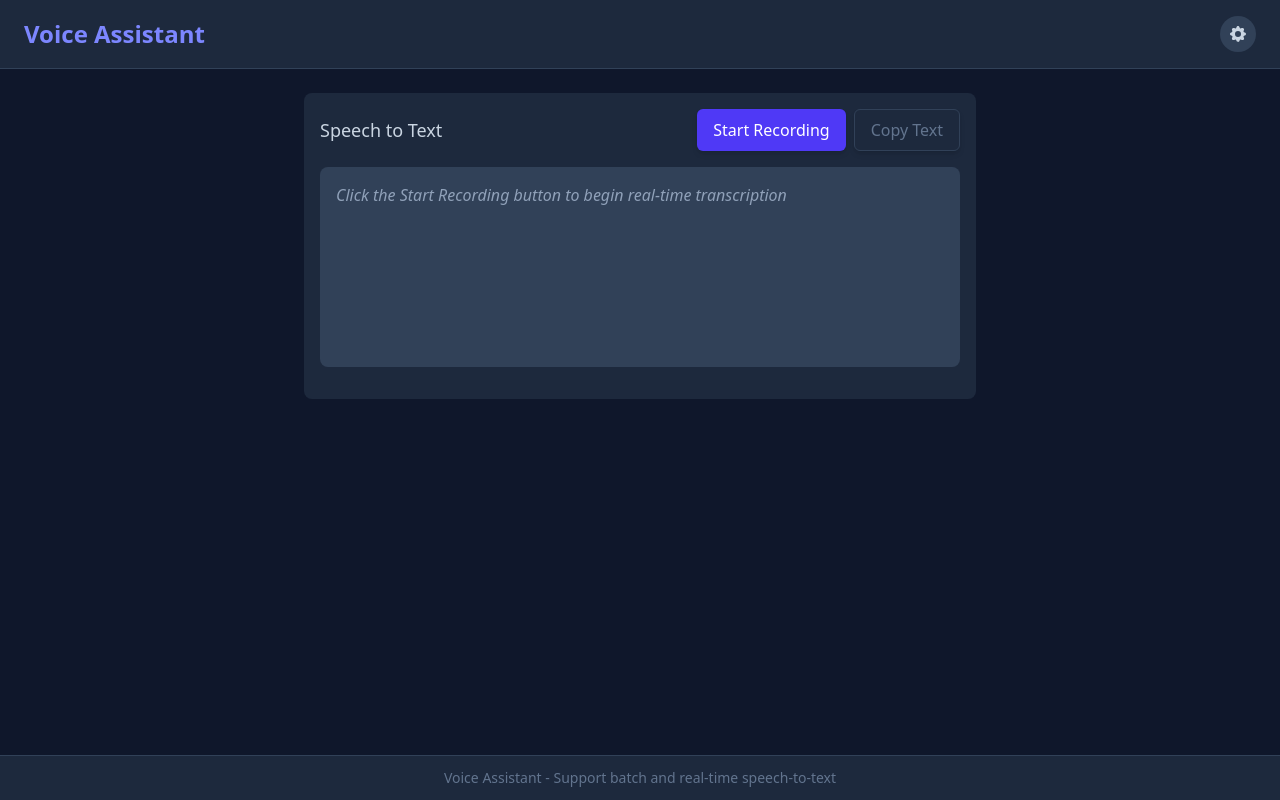
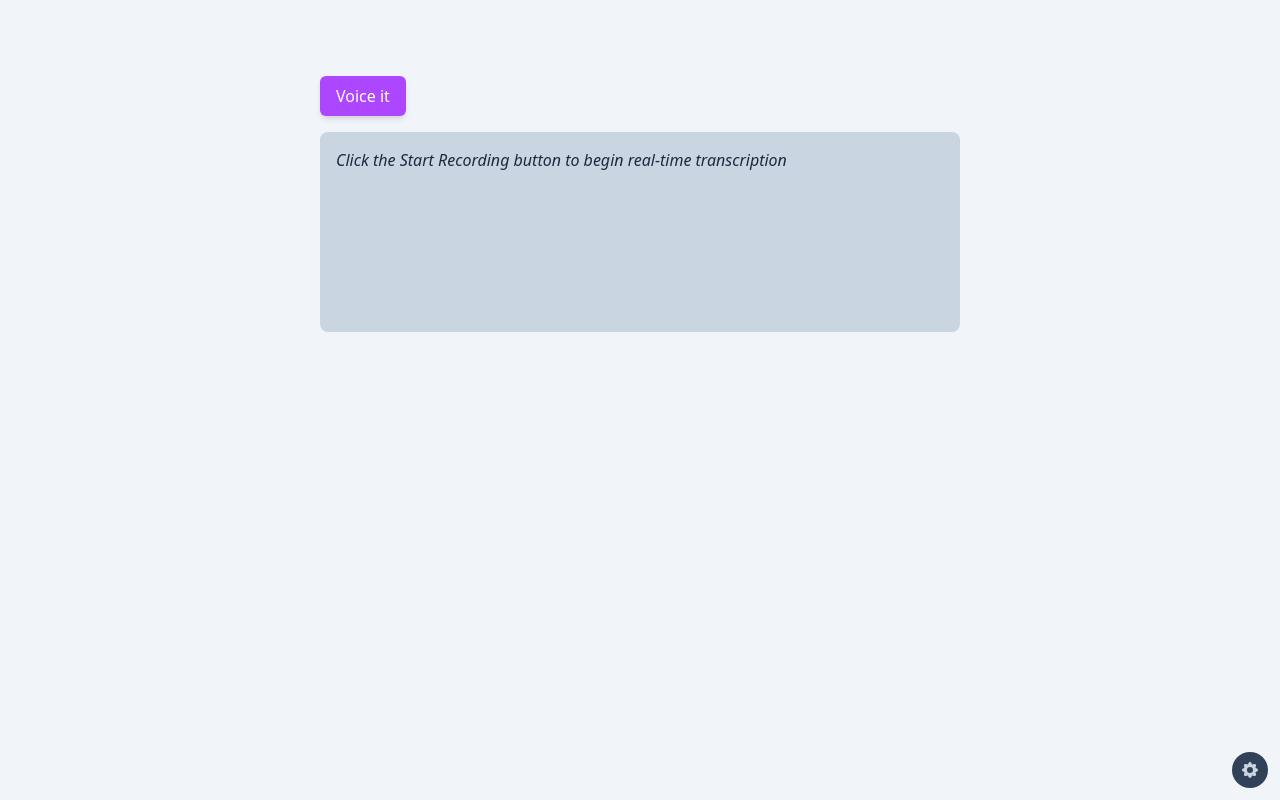
Before and after one commit to BoLiDev/prompt-speaker, a React (Vite) app: page / in a window 1280 px wide. Built offline with nearby package versions, Linux system fonts and the light colour scheme.

Commit message:
refactor: try different design ideas

```diff
--- a/dist-electron/main.js
+++ b/dist-electron/main.js
@@ -1,54 +1,78 @@
-import { ipcMain as _, app as n, BrowserWindow as c } from "electron";
-import o from "node:path";
-import { fileURLToPath as f } from "node:url";
-import E from "node:fs";
-import v from "node:os";
-const l = o.dirname(f(import.meta.url));
-process.env.APP_ROOT = o.join(l, "..");
-const s = process.env.VITE_DEV_SERVER_URL,
-  D = o.join(process.env.APP_ROOT, "dist-electron"),
-  a = o.join(process.env.APP_ROOT, "dist");
-process.env.VITE_PUBLIC = s ? o.join(process.env.APP_ROOT, "public") : a;
+import { ipcMain, app, BrowserWindow } from "electron";
+import path from "node:path";
+import { fileURLToPath } from "node:url";
+import fs from "node:fs";
+import os from "node:os";
+const __dirname = path.dirname(fileURLToPath(import.meta.url));
+process.env.APP_ROOT = path.join(__dirname, "..");
+const VITE_DEV_SERVER_URL = process.env["VITE_DEV_SERVER_URL"];
+const MAIN_DIST = path.join(process.env.APP_ROOT, "dist-electron");
+const RENDERER_DIST = path.join(process.env.APP_ROOT, "dist");
+process.env.VITE_PUBLIC = VITE_DEV_SERVER_URL ? path.join(process.env.APP_ROOT, "public") : RENDERER_DIST;
 process.env.GRPC_DNS_RESOLVER = "native";
-let e;
-function p() {
-  (e = new c({
-    icon: o.join(process.env.VITE_PUBLIC, "electron-vite.svg"),
+let win;
+function createWindow() {
+  win = new BrowserWindow({
+    icon: path.join(process.env.VITE_PUBLIC, "electron-vite.svg"),
+    width: 960,
+    height: 680,
+    // 使用系统原生的标题栏和控件
+    titleBarStyle: "hidden",
+    // 在macOS上制造无框架窗口的错觉，同时保留系统按钮和标题
+    trafficLightPosition: { x: 15, y: 10 },
+    // 透明背景
+    backgroundColor: "#00000000",
+    // 窗口圆角
+    roundedCorners: true,
     webPreferences: {
-      preload: o.join(l, "preload.mjs"),
-      nodeIntegration: !0,
-      contextIsolation: !1,
-    },
-  })),
-    e.webContents.on("did-finish-load", () => {
-      e == null ||
-        e.webContents.send(
-          "main-process-message",
-          /* @__PURE__ */ new Date().toLocaleString(),
-        ),
-        console.log("📝 Renderer process loaded");
-    }),
-    s
-      ? (e.loadURL(s),
-        e.webContents.openDevTools(),
-        console.log("🔧 DevTools opened automatically in dev mode"))
-      : e.loadFile(o.join(a, "index.html"));
+      preload: path.join(__dirname, "preload.mjs"),
+      nodeIntegration: true,
+      contextIsolation: false
+    }
+  });
+  win.webContents.on("did-finish-load", () => {
+    win == null ? void 0 : win.webContents.send("main-process-message", (/* @__PURE__ */ new Date()).toLocaleString());
+    console.log("📝 Renderer process loaded");
+  });
+  if (VITE_DEV_SERVER_URL) {
+    win.loadURL(VITE_DEV_SERVER_URL);
+    win.webContents.openDevTools();
+    console.log("🔧 DevTools opened automatically in dev mode");
+  } else {
+    win.loadFile(path.join(RENDERER_DIST, "index.html"));
+  }
 }
-_.handle("create-temp-file", (i, t) => {
-  const d = v.tmpdir(),
-    m = t.prefix || "temp_",
-    R = t.extension ? `.${t.extension}` : "",
-    r = o.join(d, `${m}${Date.now()}${R}`);
-  return E.writeFileSync(r, ""), r;
+ipcMain.handle(
+  "create-temp-file",
+  (_, options) => {
+    const tempDir = os.tmpdir();
+    const prefix = options.prefix || "temp_";
+    const extension = options.extension ? `.${options.extension}` : "";
+    const tempFilePath = path.join(
+      tempDir,
+      `${prefix}${Date.now()}${extension}`
+    );
+    fs.writeFileSync(tempFilePath, "");
+    return tempFilePath;
+  }
+);
+app.on("window-all-closed", () => {
+  if (process.platform !== "darwin") {
+    app.quit();
+    win = null;
+  }
 });
-n.on("window-all-closed", () => {
-  process.platform !== "darwin" && (n.quit(), (e = null));
+app.on("activate", () => {
+  if (BrowserWindow.getAllWindows().length === 0) {
+    createWindow();
+  }
 });
-n.on("activate", () => {
-  c.getAllWindows().length === 0 && p();
+app.whenReady().then(createWindow);
+process.on("uncaughtException", (error) => {
+  console.error("🚨 Uncaught exception in main process:", error);
 });
-n.whenReady().then(p);
-process.on("uncaughtException", (i) => {
-  console.error("🚨 Uncaught exception in main process:", i);
-});
-export { D as MAIN_DIST, a as RENDERER_DIST, s as VITE_DEV_SERVER_URL };
+export {
+  MAIN_DIST,
+  RENDERER_DIST,
+  VITE_DEV_SERVER_URL
+};
--- a/src/App.tsx
+++ b/src/App.tsx
@@ -5,31 +5,22 @@ import RecordingView from "@src/components/RecordingView";
 import RefinementView from "@src/components/RefinementView";
 import ConfigPanel from "@src/components/ConfigPanel";
 import ConfigButton from "@src/components/ConfigPanel/ConfigButton";
+import CustomTitleBar from "@src/components/CustomTitleBar";
 import { rootStore, StoreContext } from "@src/stores";
 
 function App() {
   return (
     <StoreContext.Provider value={rootStore}>
-      <div className="min-h-screen bg-slate-900 flex flex-col">
-        <header className="py-4 px-6 bg-slate-800 border-b border-slate-700 flex justify-between items-center">
-          <h1 className="text-2xl font-bold text-indigo-400">
-            Voice Assistant
-          </h1>
-          <ConfigButton />
-        </header>
+      <div className="min-h-screen bg-slate-100 flex flex-col">
+        <CustomTitleBar />
+        <ConfigButton className="absolute right-3 bottom-3" />
 
-        <main className="flex-1 overflow-hidden">
-          <div className="app-container h-full">
-            <TransitionContainer>
-              <RecordingView />
-              <RefinementView />
-            </TransitionContainer>
-          </div>
-        </main>
-
-        <footer className="py-3 px-6 bg-slate-800 border-t border-slate-700 text-center text-slate-500 text-sm">
-          Voice Assistant - Support batch and real-time speech-to-text
-        </footer>
+        <div className="h-full">
+          <TransitionContainer>
+            <RecordingView />
+            <RefinementView />
+          </TransitionContainer>
+        </div>
       </div>
 
       <ConfigPanel />
--- a/src/components/ConfigPanel/ConfigButton.tsx
+++ b/src/components/ConfigPanel/ConfigButton.tsx
@@ -7,15 +7,16 @@ import { useConfigStore } from "@src/stores";
 /**
  * ConfigButton component - Button to open the configuration panel
  */
-const ConfigButton: React.FC = observer(() => {
+const ConfigButton: React.FC<{ className?: string }> = observer(
+  ({ className }) => {
     const configStore = useConfigStore();
 
     return (
       <button
         onClick={() => configStore.openConfig()}
-      className="p-2 rounded-full bg-slate-700 hover:bg-slate-600
+        className={`p-2 rounded-full bg-slate-700 hover:bg-slate-600
                 text-slate-300 hover:text-white transition-colors
-                focus:outline-none focus:ring-2 focus:ring-slate-500"
+                focus:outline-none focus:ring-2 focus:ring-slate-500 ${className}`}
         title="Open Settings"
       >
         <svg
@@ -32,6 +33,7 @@ const ConfigButton: React.FC = observer(() => {
         </svg>
       </button>
     );
-});
+  },
+);
 
 export default ConfigButton;
--- a/src/components/ConfigPanel/index.tsx
+++ b/src/components/ConfigPanel/index.tsx
@@ -26,7 +26,7 @@ const ConfigPanel: React.FC = observer(() => {
 
   return (
     <div className="fixed inset-0 bg-slate-900/80 z-50 flex items-center justify-center">
-      <div className="bg-slate-800 rounded-lg p-6 w-11/12 max-w-md border border-slate-700 shadow-xl">
+      <div className="rounded-lg p-6 w-11/12 max-w-md border border-slate-700 shadow-xl">
         <h2 className="text-xl font-semibold text-white mb-4">Configuration</h2>
 
         <div className="mb-4">
--- /dev/null
+++ b/src/components/CustomTitleBar/index.tsx
@@ -0,0 +1,25 @@
+/** @format */
+
+import React from "react";
+
+/**
+ * 自定义标题栏组件，用于在无边框窗口中显示应用名称
+ */
+const CustomTitleBar: React.FC = () => {
+  return (
+    <div className="app-drag-region bg-slate-100 flex items-center px-4 h-9">
+      {/* <div className="flex items-center flex-1 ml-16">
+        <img
+          src="/electron-vite.svg"
+          alt="logo"
+          className="w-5 h-5 mr-2 non-draggable"
+        />
+        <h1 className="text-white text-sm font-medium non-draggable">
+          {title}
+        </h1>
+      </div> */}
+    </div>
+  );
+};
+
+export default CustomTitleBar;
--- a/src/components/RecordingView/components/LiveTranscription.tsx
+++ b/src/components/RecordingView/components/LiveTranscription.tsx
@@ -3,7 +3,6 @@
 import React from "react";
 import { observer } from "mobx-react-lite";
 import { useLiveTranscriptionStore, useRefineStore } from "@src/stores";
-import { copyToClipboard } from "@src/utils";
 
 interface LiveTranscriptionProps {
   onComplete?: () => void;
@@ -30,10 +29,6 @@ const LiveTranscription: React.FC<LiveTranscriptionProps> = observer(
       liveTranscriptionStore.stopRecording();
     };
 
-    const handleCopyText = () => {
-      copyToClipboard(liveTranscriptionStore.transcript);
-    };
-
     const handleContinue = () => {
       if (onComplete) {
         onComplete();
@@ -45,7 +40,7 @@ const LiveTranscription: React.FC<LiveTranscriptionProps> = observer(
         return (
           <button
             onClick={handleStopRecording}
-            className="px-4 py-2 bg-red-600 hover:bg-red-700 text-white rounded-md transition-colors shadow-md"
+            className="px-4 py-2 bg-purple-400 hover:bg-purple-500 text-white rounded-md transition-colors shadow-md"
           >
             Stop Recording
           </button>
@@ -56,7 +51,7 @@ const LiveTranscription: React.FC<LiveTranscriptionProps> = observer(
         return (
           <button
             onClick={handleStopRecording} // Allow stopping during preparation
-            className="px-4 py-2 bg-yellow-500 hover:bg-yellow-600 text-white rounded-md transition-colors shadow-md flex items-center"
+            className="px-4 py-2 bg-purple-400 hover:bg-purple-500 text-white rounded-md transition-colors shadow-md flex items-center"
           >
             <svg
               className="animate-spin -ml-1 mr-2 h-4 w-4 text-white"
@@ -96,9 +91,9 @@ const LiveTranscription: React.FC<LiveTranscriptionProps> = observer(
         return (
           <button
             onClick={handleStartRecording}
-            className="px-4 py-2 bg-indigo-600 hover:bg-indigo-700 text-white rounded-md transition-colors shadow-md flex items-center"
+            className="px-4 py-2 bg-purple-500 hover:bg-purple-600 text-white rounded-md transition-colors shadow-md flex items-center"
           >
-            Start Recording
+            Voice it
           </button>
         );
       }
@@ -131,23 +126,9 @@ const LiveTranscription: React.FC<LiveTranscriptionProps> = observer(
       liveTranscriptionStore.isIdle && text && text.length > 0;
 
     return (
-      <div className="w-full max-w-2xl bg-slate-800 rounded-lg p-4 mb-6">
+      <div className="w-full max-w-2xl rounded-lg p-4 mb-6">
         <div className="mb-4 flex justify-between items-center">
-          <h3 className="text-lg font-medium text-slate-300">Speech to Text</h3>
-          <div className="flex space-x-2">
-            {renderPrimaryButton()}
-            <button
-              onClick={handleCopyText}
-              disabled={!text}
-              className={`px-4 py-2 border rounded-md transition-colors shadow-md ${
-                text
-                  ? "bg-slate-700 hover:bg-slate-600 text-white border-slate-600"
-                  : "bg-slate-800 text-slate-500 border-slate-700 cursor-not-allowed"
-              }`}
-            >
-              Copy Text
-            </button>
-          </div>
+          <div className="flex space-x-2">{renderPrimaryButton()}</div>
         </div>
 
         {liveTranscriptionStore.isError && errorText ? (
@@ -155,11 +136,11 @@ const LiveTranscription: React.FC<LiveTranscriptionProps> = observer(
             {errorText}
           </div>
         ) : (
-          <div className="p-4 bg-slate-700 rounded-lg text-slate-100 min-h-[200px] max-h-[400px] overflow-y-auto">
+          <div className="p-4 bg-slate-300 rounded-lg text-slate-100 min-h-[200px] max-h-[400px] overflow-y-auto">
             {text ? (
               <p className="whitespace-pre-wrap">{text}</p>
             ) : (
-              <p className="text-slate-400 italic">{getPlaceholderText()}</p>
+              <p className="text-slate-800 italic">{getPlaceholderText()}</p>
             )}
           </div>
         )}
--- a/src/components/RecordingView/index.tsx
+++ b/src/components/RecordingView/index.tsx
@@ -15,7 +15,7 @@ type RecordingViewProps = {
 const RecordingView: React.FC<RecordingViewProps> = observer(
   ({ onComplete }) => {
     return (
-      <div className="flex flex-col h-full p-6 bg-slate-900">
+      <div className="flex flex-col h-full p-6">
         <div className="flex-1 flex flex-col items-center justify-center">
           <LiveTranscription onComplete={onComplete} />
           <ErrorMessage />
--- a/src/components/RefinementView/index.tsx
+++ b/src/components/RefinementView/index.tsx
@@ -18,7 +18,7 @@ type RefinementViewProps = {
  */
 const RefinementView: React.FC<RefinementViewProps> = observer(({ onBack }) => {
   return (
-    <div className="flex flex-col h-full p-6 bg-slate-800">
+    <div className="flex flex-col h-full p-6">
       <BackButton onBack={onBack} />
       <OriginalTranscription />
       <RefinedResult />
--- a/src/index.css
+++ b/src/index.css
@@ -1,3 +1,19 @@
 /** @format */
 
 @import "tailwindcss";
+
+/* 定义拖拽区域，用于无边框窗口 */
+.app-drag-region {
+  -webkit-app-region: drag;
+}
+
+/* 防止按钮和交互元素被拖拽 */
+.non-draggable {
+  -webkit-app-region: no-drag;
+}
+
+/* 为macOS红绿灯按钮预留空间 */
+.mac-traffic-lights-space {
+  width: 70px;
+  height: 12px;
+}
```
Also changed, not shown: dist-electron/preload.mjs (+25 -1 lines), electron/main.ts (+10 -0 lines). Lines whose indentation alone changed are shown as unchanged.
